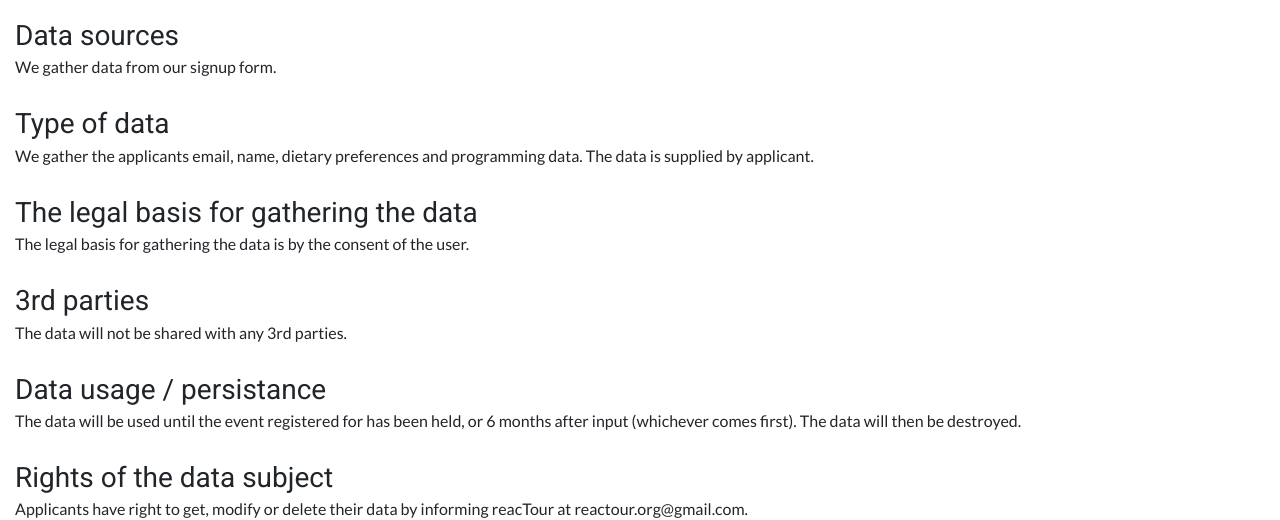
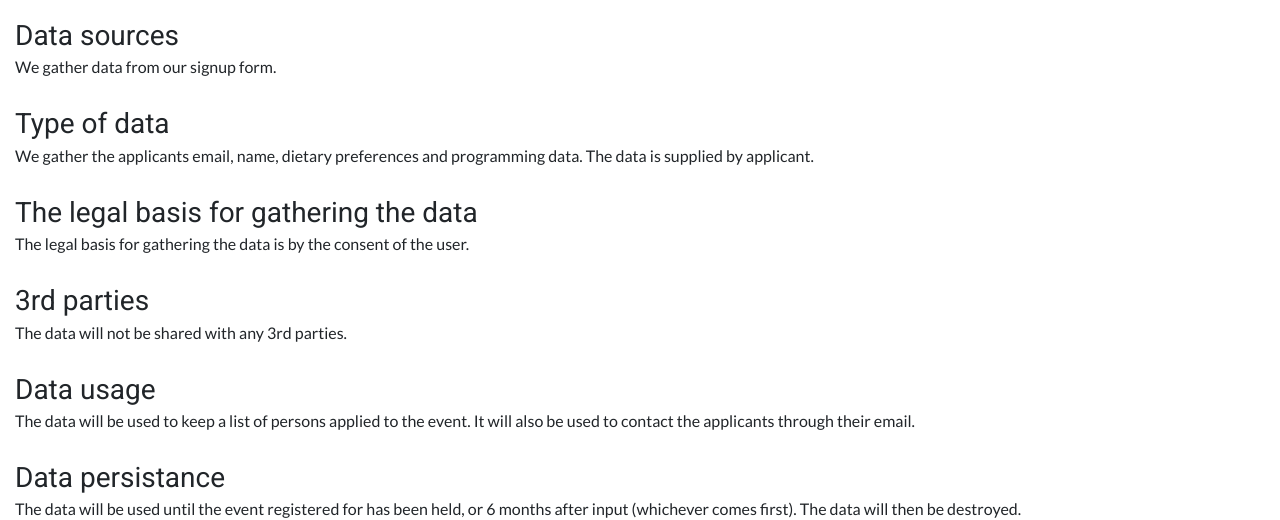
Before and after one commit to reactour/website, a Gatsby site: page /privacy-policy in a window 1280 px wide. Shown: the part 433-953 px from the top of the page. Built offline with nearby package versions, Linux system fonts and the light colour scheme; Gatsby itself is replaced by a stand-in of ours.

Commit message:
Add data usage explanation to privacy policy

```diff
--- a/src/pages/privacy-policy.js
+++ b/src/pages/privacy-policy.js
@@ -21,9 +21,14 @@ const SecondPage = () => (
       <h3>3rd parties</h3>
       The data will not be shared with any 3rd parties.
 
-      <h3>Data usage / persistance</h3>
+      <h3>Data usage</h3>
+      The data will be used to keep a list of persons applied to the event. It will also be used to contact the applicants
+      through their email.
+
+      <h3>Data persistance</h3>
       The data will be used until the event registered for has been held, or 6 months after input (whichever comes first).
       The data will then be destroyed.
+
 
       <h3>Rights of the data subject</h3>
       Applicants have right to get, modify or delete their data by informing reacTour at reactour.org@gmail.com.
```
